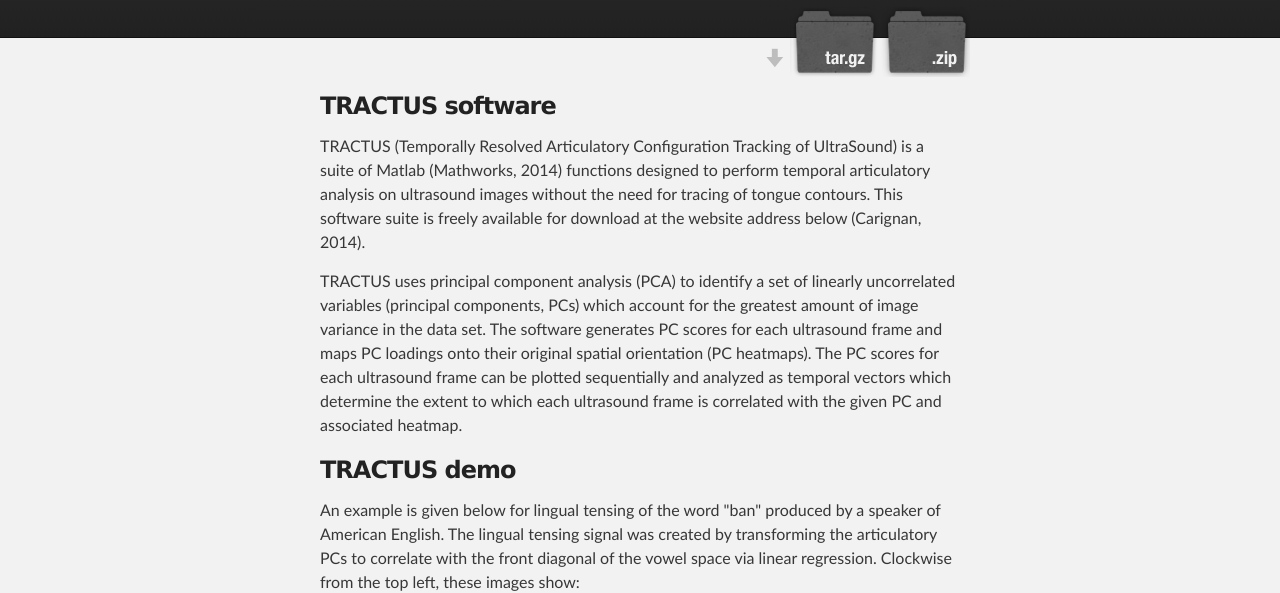
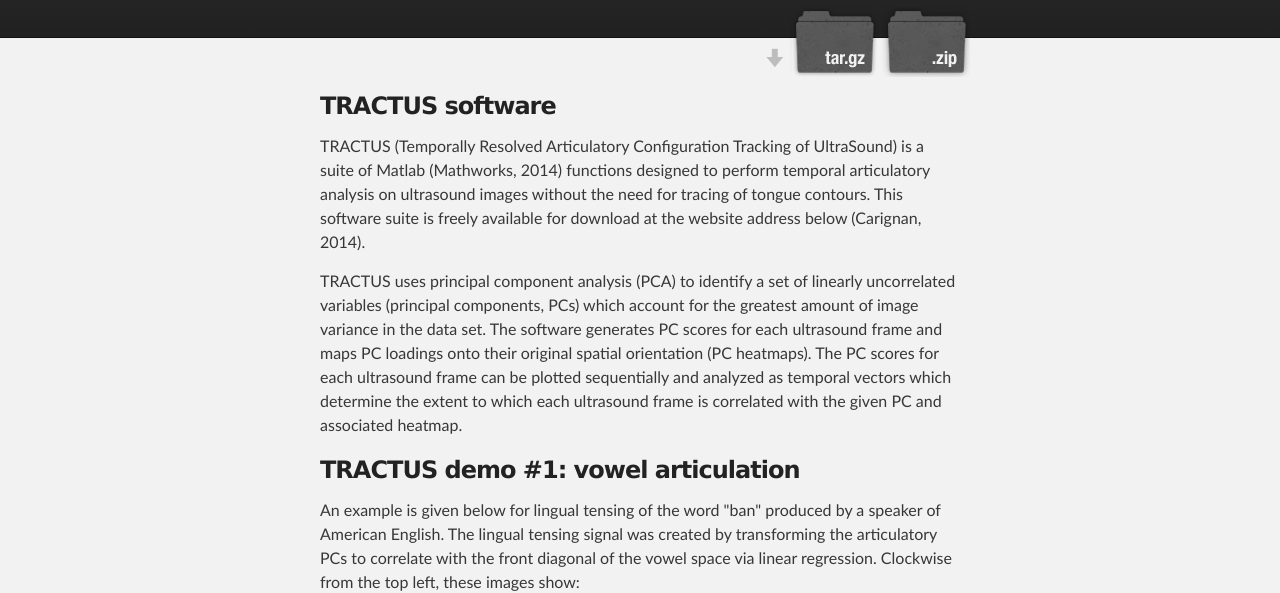
Before and after one commit to ChristopherCarignan/TRACTUS, a plain HTML site: page index.html in a window 1280 px wide. Shown: the part 208-801 px from the top of the page. Drawn offline with Linux system fonts and the light colour scheme.

Commit message:
Update index.html

```diff
--- a/index.html
+++ b/index.html
@@ -39,7 +39,7 @@
 <p>TRACTUS uses principal component analysis (PCA) to identify a set of linearly uncorrelated variables (principal components, PCs) which account for the greatest amount of image variance in the data set. The software generates PC scores for each ultrasound frame and maps PC loadings onto their original spatial orientation (PC heatmaps). The PC scores for each ultrasound frame can be plotted sequentially and analyzed as temporal vectors which determine the extent to which each ultrasound frame is correlated with the given PC and associated heatmap.</p>
 
 <h3>
-<a id="tractus-demo" class="anchor" href="#tractus-demo" aria-hidden="true"><span aria-hidden="true" class="octicon octicon-link"></span></a>TRACTUS demo</h3>
+<a id="tractus-demo-1" class="anchor" href="#tractus-demo" aria-hidden="true"><span aria-hidden="true" class="octicon octicon-link"></span></a>TRACTUS demo #1: vowel articulation</h3>
 
 <p>An example is given below for lingual tensing of the word "ban" produced by a speaker of American English. The lingual tensing signal was created by transforming the articulatory PCs to correlate with the front diagonal of the vowel space via linear regression. Clockwise from the top left, these images show: </p>
 
@@ -51,6 +51,8 @@
 </ol>
 
 <p><img src="http://i.imgur.com/r4jTxul.gif" style="width: 90%; height: 90%" alt=""></p>
+
+<a id="tractus-demo-2" class="anchor" href="#tractus-demo" aria-hidden="true"><span aria-hidden="true" class="octicon octicon-link"></span></a>TRACTUS demo #2: consonant articulation</h3>
 
 <p><img src="http://i.imgur.com/AzRzb5E.png" alt=""></p>
 
```
